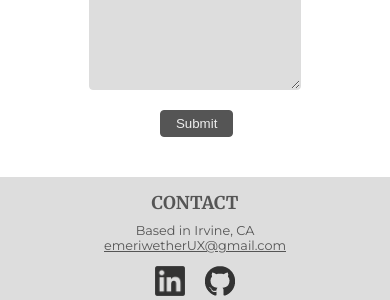
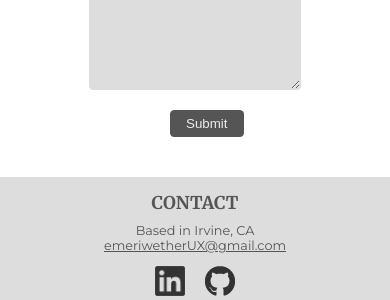
Before and after one commit to emeriwether/emeriwether.github.io, a Jekyll site: the page built from contact.html, in a window 390 px wide. Shown: the part 577-877 px from the top of the page. Built offline with Jekyll 4.4.1, drawn with Linux system fonts in a browser that asks for light colours; nearby versions of some CDN libraries.

Commit message:
ct prev commit

```diff
--- a/css/styles.css
+++ b/css/styles.css
@@ -219,7 +219,7 @@ MEDIA QUERIES
     section.contactInfo { margin-bottom: 0; margin-top: 40px; padding-bottom: 0; }
     section.contactInfo #form {margin-left: 15%; margin-bottom: 40px; }
     section.contactInfo #info { display: block; width: 100%; padding: 15px 0; }
-    section.contactInfo #form input[type=submit] { margin-left: 40%; }
+    section.contactInfo #form input[type=submit] { margin-left: 44%; }
 }
 
 @media screen and (max-width: 490px) {
```
